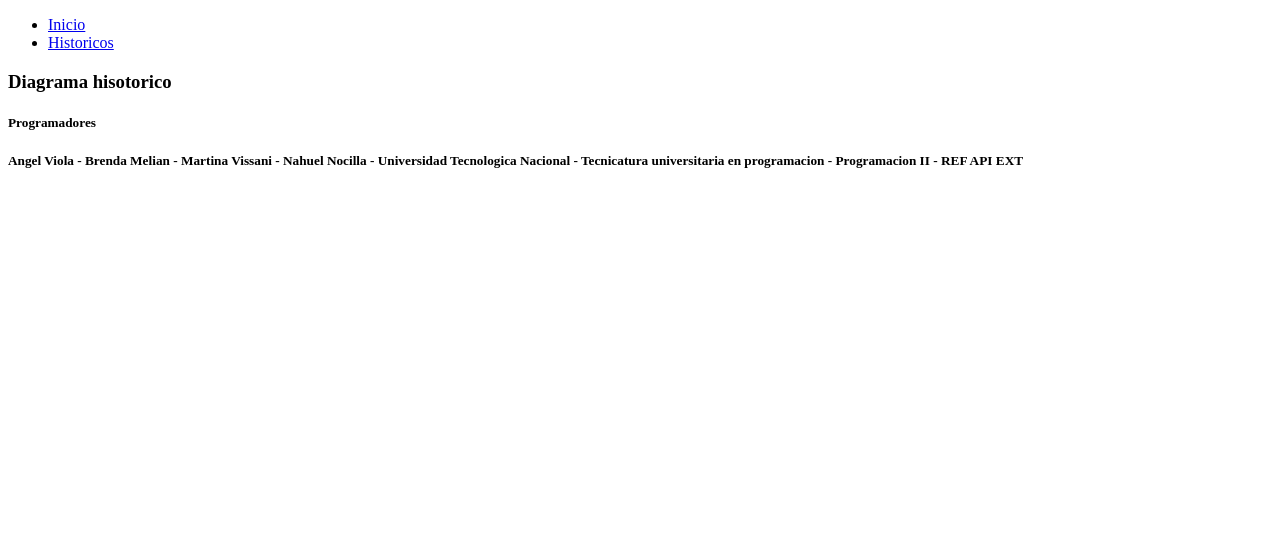
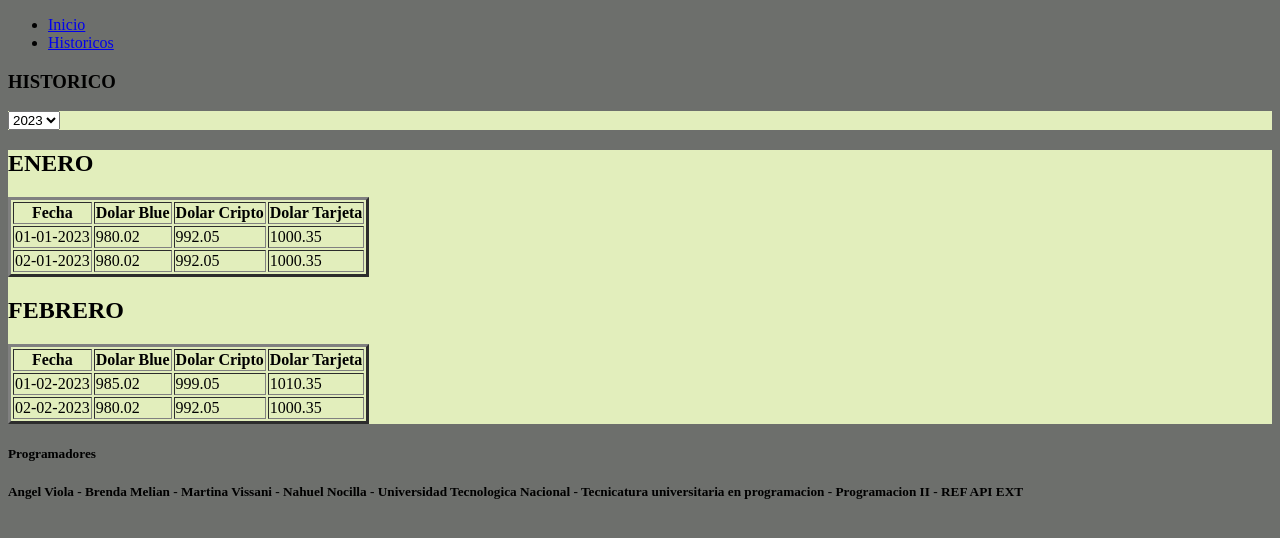
Before and after one commit to mvissani/Trabajo-Grupal-Programacion-II, a plain HTML site: page front/Historicos.html in a window 1280 px wide. Drawn offline with Linux system fonts and the light colour scheme.

Commit message:
Actualizacion

```diff
--- a/front/CSS/Untitled-2.css
+++ /dev/null
@@ -1,55 +0,0 @@
-*{
-    font-family: sans-serif;
-}
-
-html{
-    background-color: RGB(245,245,245);
-}
-
-h1{
-    font-size: 24px;
-    color: #242424;
-    font-weight: 900;
-}
-
-h2{
-    font-size: 20px;
-    color: #606060;
-    font-weight: 800;
-}
-
-p{
-    font-size: 14px;
-    margin: 30px 0px 30px 0px;
-}
-
-ul{
-    margin-left: 100px;
-    padding: 20px;
-    max-width: 40%;
-    border: 2px solid blue;
-}
-
-li{
-    font-family: monospace;
-    list-style-type: none;
-    font-size: 18px;
-    padding: 10px;
-}
-
-li:hover{
-    background-color: rgba(0,0,0,0.1);
-}
-
-li a{
-    color: orange;
-}
-
-a{
-    font-weight: bold;
-    text-decoration: underline;
-}
-
-#verde{
-    color: green;
-}
--- /dev/null
+++ b/front/CSS/style.css
@@ -0,0 +1,15 @@
+
+body{
+    background-color: rgb(109, 111, 108);
+}
+
+div{
+    background-color: rgb(226, 238, 188);
+}
+
+.container{
+ background-color: rgb(63, 85, 69);
+ display: flex;
+ justify-content: space-around;
+
+}
--- a/front/Historicos.html
+++ b/front/Historicos.html
@@ -3,7 +3,7 @@
 
 <head>
     <title>Cotizacion del mercado</title>
-    <style type="Untitled-2css;"></style>
+    <link rel="stylesheet" href="CSS/style.css">
 </head>
 <body>
   <ul>
@@ -11,7 +11,73 @@
     <li><a href="Historicos.html">Historicos</a></li>
   </ul>
 
-  <h3>Diagrama hisotorico</h3>
+
+
+  <h3>HISTORICO</h3>
+
+  <div>
+    <select name="Año">
+
+      <option>2023</option>
+      <option>2022</option>
+      <option>2021</option>
+      <option>2020</option>
+
+   </select>
+  </div>
+
+  <div>
+      <h2> ENERO </h2>
+      <table border="3px">
+        <tr>
+          <th>Fecha</th>
+          <th>Dolar Blue</th>
+          <th>Dolar Cripto</th>
+          <th>Dolar Tarjeta</th>
+        </tr>
+
+        <tr>
+          <td> 01-01-2023 </td>
+          <td> 980.02 </td>
+          <td> 992.05 </td>
+          <td> 1000.35 </td>
+        </tr>
+
+        <tr>
+          <td> 02-01-2023 </td>
+          <td> 980.02 </td>
+          <td> 992.05 </td>
+          <td> 1000.35 </td>
+        </tr>
+
+      </table>
+
+        <h2> FEBRERO </h2>
+      <table border="3px">
+        <tr>
+          <th>Fecha</th>
+          <th>Dolar Blue</th>
+          <th>Dolar Cripto</th>
+          <th>Dolar Tarjeta</th>
+        </tr>
+
+        <tr>
+          <td> 01-02-2023 </td>
+          <td> 985.02 </td>
+          <td> 999.05 </td>
+          <td> 1010.35 </td>
+        </tr>
+
+        <tr>
+          <td> 02-02-2023 </td>
+          <td> 980.02 </td>
+          <td> 992.05 </td>
+          <td> 1000.35 </td>
+        </tr>
+
+      </table>
+  </div>
+
 </body>
 <footer>
   <h5>Programadores</h5>
```
Also changed, not shown: front/Index.html (+15 -6 lines).
